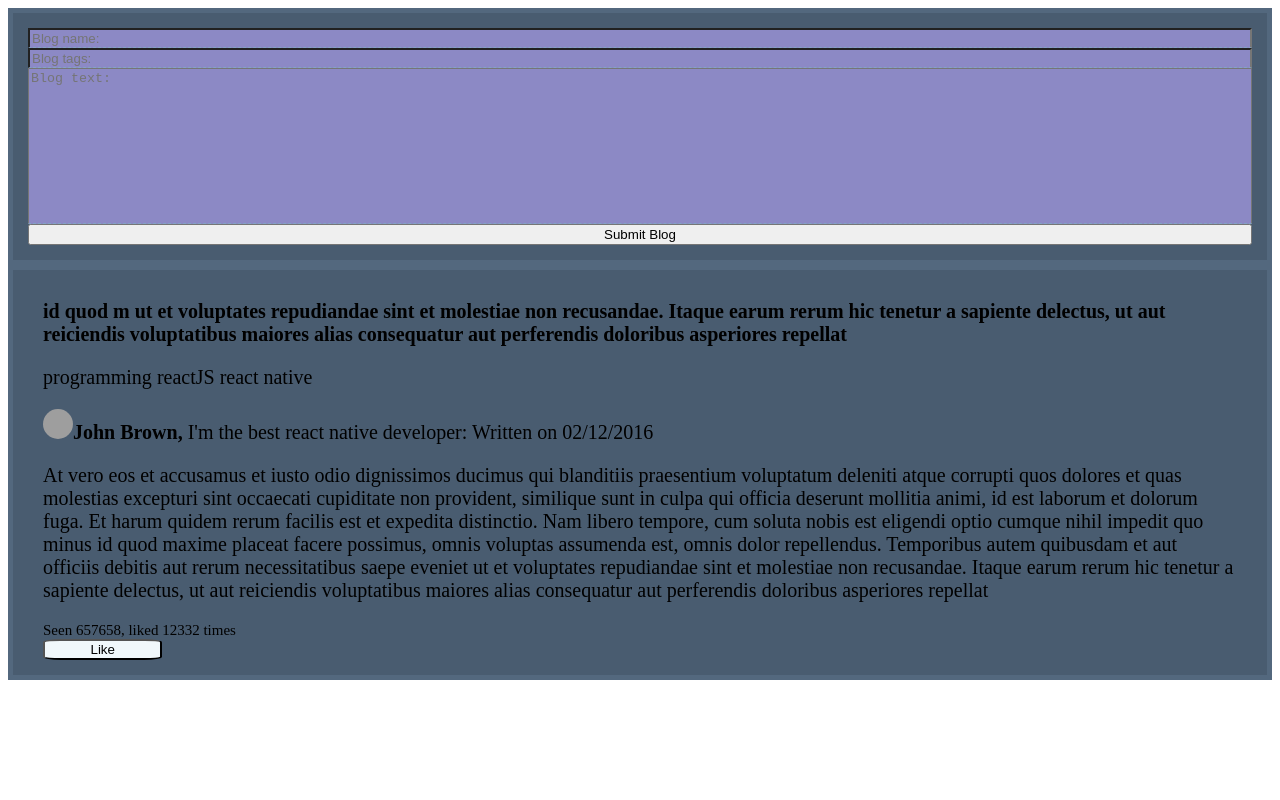
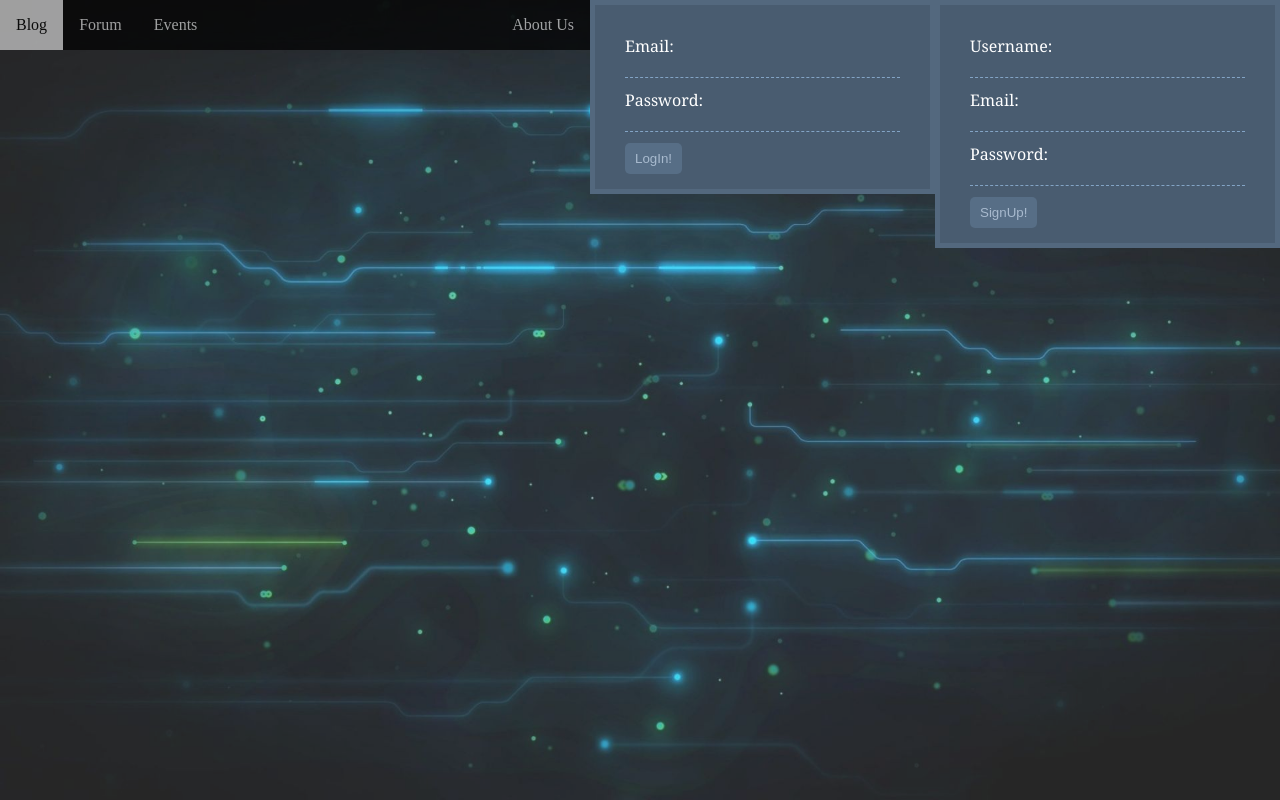
Before and after one commit to iteratehackerspace/ArmDev-, a React (Create React App) app: page / in a window 1280 px wide. Built offline with nearby package versions, Linux system fonts and the light colour scheme; grey boxes are pictures that could not be loaded; the HTML template or start-up script is replaced by a standard one.

Commit message:
add login boxes to front-page

```diff
--- a/src/App.js
+++ b/src/App.js
@@ -2,14 +2,14 @@ import React, { Component } from 'react';
 import NewBlogPost from './components/NewBlogPost.jsx';
 import AllBlogPosts from './components/AllBlogPosts.jsx';
 import FrontPage from './components/frontpage/FrontPage.jsx'
-import LogInBox from './components/logInBox.jsx';
-import SignUpBox from './components/signUpBox.jsx';
+// import LogInBox from './components/LogInBox.jsx';
+// import SignUpBox from './components/SignUpBox.jsx';
 
 class App extends Component {
   render() {
     return (
       <div>
-        <AllBlogPosts />
+        <FrontPage />
       </div>
     );
   }
--- a/src/components/signUpBox.jsx
+++ b/src/components/LogInBox.jsx
@@ -1,24 +1,20 @@
 import React, { Component } from 'react';
-import '../css/signUpBox.css'
+import '../css/LogInBox.css'
 
-
-class SignUpBox extends Component {
+class LogInBox extends Component {
   render() {
     return(
-      <div className="signUpBox">
-        <label>
-          <span>Username: </span><input type="text" id="uname"/>
-        </label>
+      <div className="loginBox" style={this.state}>
         <label>
           <span>Email: </span><input type="text" id="email"/>
         </label>
         <label>
           <span>Password: </span><input type="password" name="pass"/>
         </label>
-        <button>SignUp!</button>
+        <button>LogIn!</button>
       </div>
     )
   }
 }
 
-export default SignUpBox;
+export default LogInBox;
--- a/src/components/logInBox.jsx
+++ b/src/components/SignUpBox.jsx
@@ -1,21 +1,24 @@
 import React, { Component } from 'react';
-import '../css/logInBox.css'
+import '../css/SignUpBox.css'
 
 
-class LogInBox extends Component {
+class SignUpBox extends Component {
   render() {
     return(
-      <div className="loginBox">
+      <div className="signUpBox">
+        <label>
+          <span>Username: </span><input type="text" id="uname"/>
+        </label>
         <label>
           <span>Email: </span><input type="text" id="email"/>
         </label>
         <label>
           <span>Password: </span><input type="password" name="pass"/>
         </label>
-        <button>LogIn!</button>
+        <button>SignUp!</button>
       </div>
     )
   }
 }
 
-export default LogInBox;
+export default SignUpBox;
--- a/src/components/frontpage/FrontPage.jsx
+++ b/src/components/frontpage/FrontPage.jsx
@@ -3,7 +3,10 @@ import SignInUp from '../SignInUp.jsx';
 import FrontPageHeader from './FrontPageHeader.jsx';
 import FrontPageFooter from './FrontPageFooter.jsx';
 import '../../css/frontpage/FrontPage.css'
-
+import LogInBox from '../LogInBox';
+import SignUpBox from '../SignUpBox';
+import '../../css/LogInBox.css';
+import '../../css/SignUpBox.css';
 
 class FrontPage extends Component {
   render() {
@@ -11,7 +14,8 @@ class FrontPage extends Component {
       <div className='wholeScreen'>
         <div className='bg-image'></div>
         <FrontPageHeader />
-        <SignInUp />
+        <LogInBox />
+        <SignUpBox />
       </div>
     )
   }
```
Also changed, not shown: src/css/LogInBox.css (renamed from src/css/logInBox.css), src/css/SignUpBox.css (renamed from src/css/signUpBox.css).
